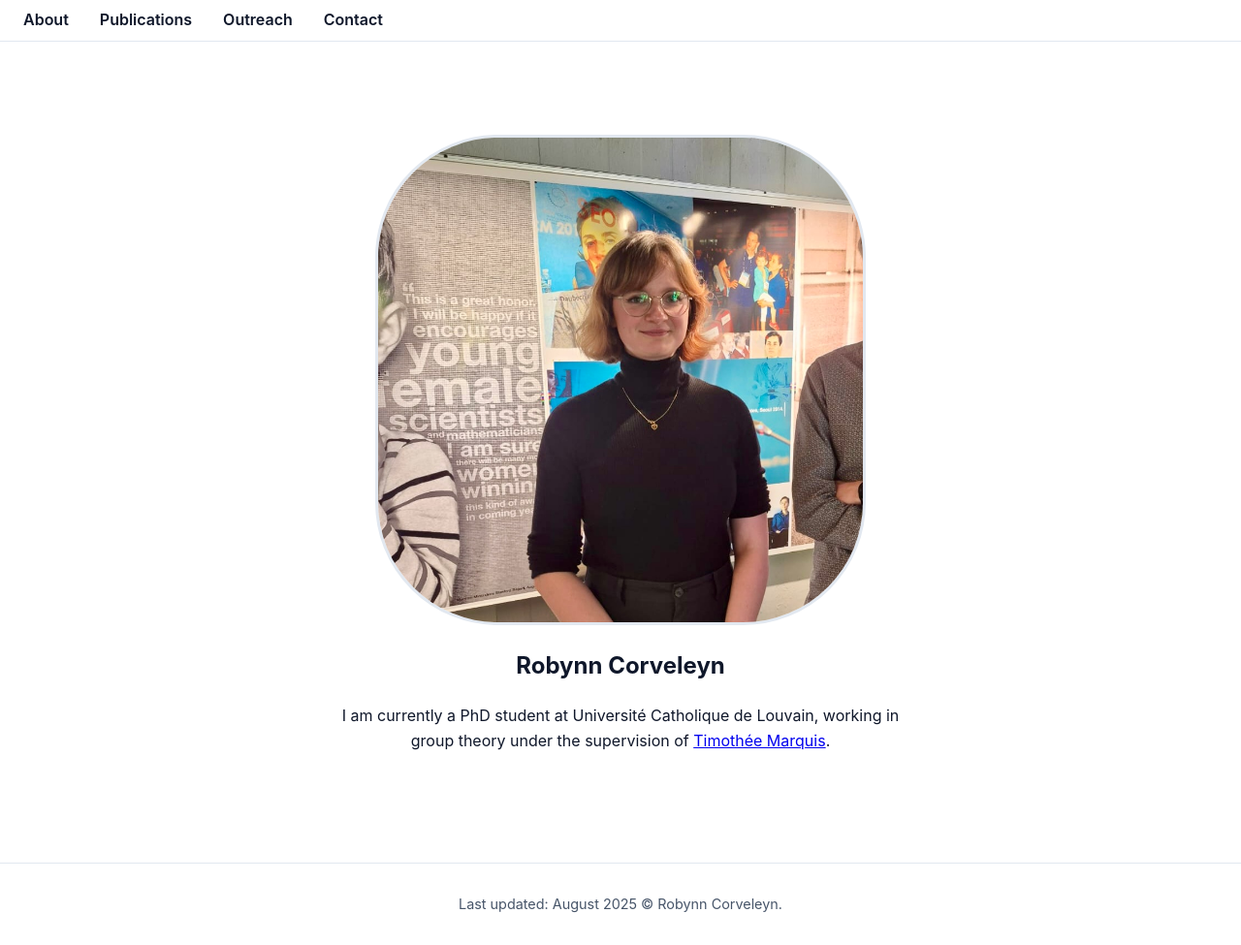
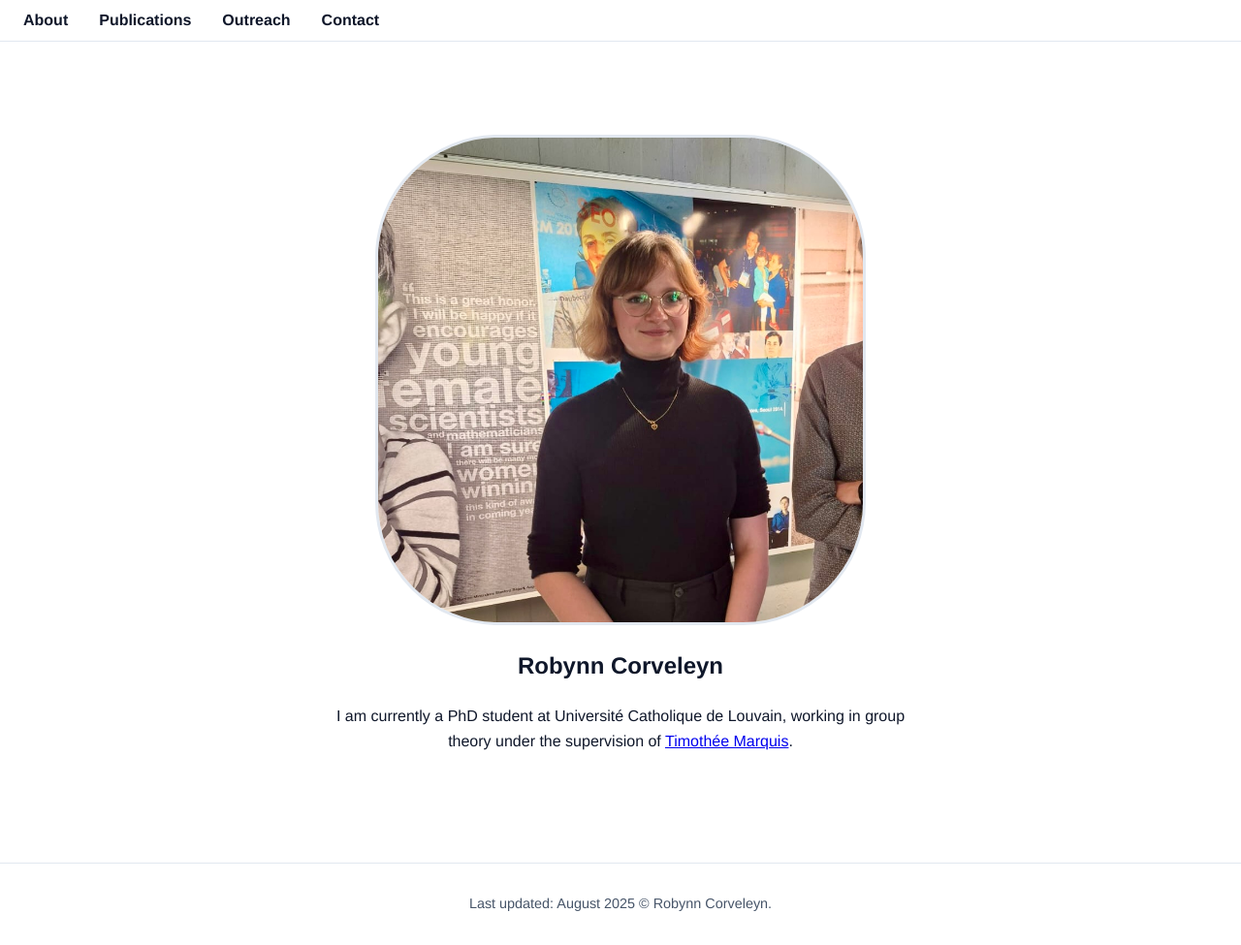
Before and after one commit to robynn-corveleyn/robynn-corveleyn.github.io, a Jekyll site: the page built from index.html, in a window 1280 px wide. Shown: the whole page at 97% size. Built offline with Jekyll 4.4.1, drawn with Linux system fonts in a browser that asks for light colours.

Commit message:
Update style.css

```diff
--- a/assets/css/style.css
+++ b/assets/css/style.css
@@ -12,7 +12,7 @@
 
 body {
   margin: 0;
-  font-family:  -apple-system, BlinkMacSystemFont, 'Segoe UI', Roboto, Oxygen, Ubuntu, Cantarell, 'Open Sans', 'Helvetica Neue', serif;
+  font-family: /* -apple-system, BlinkMacSystemFont, 'Segoe UI', Roboto, Oxygen, Ubuntu, Cantarell, 'Open Sans', */ 'Helvetica Neue', serif;
   background: var(--bg);
   color: var(--fg);
   line-height: 1.6;
```
